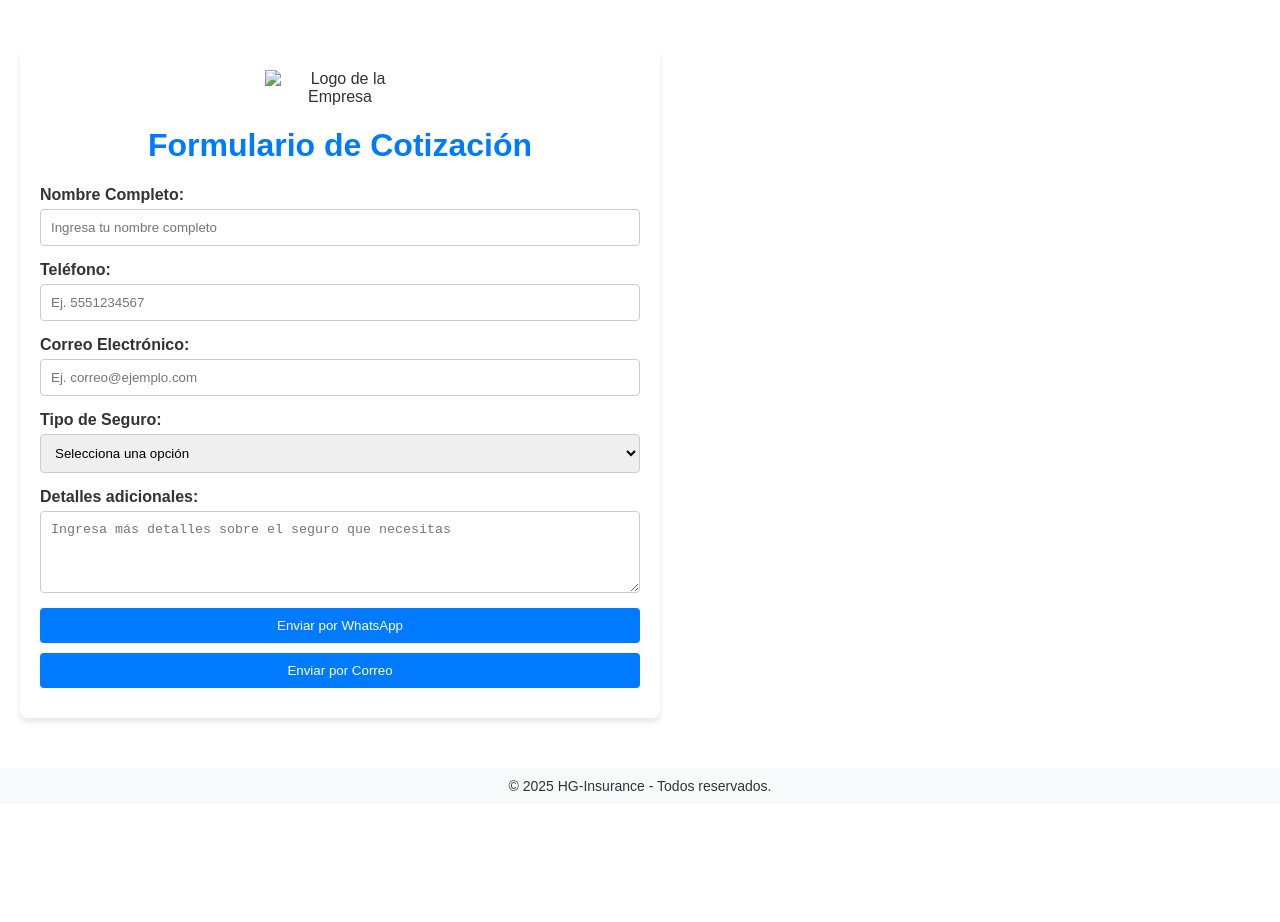
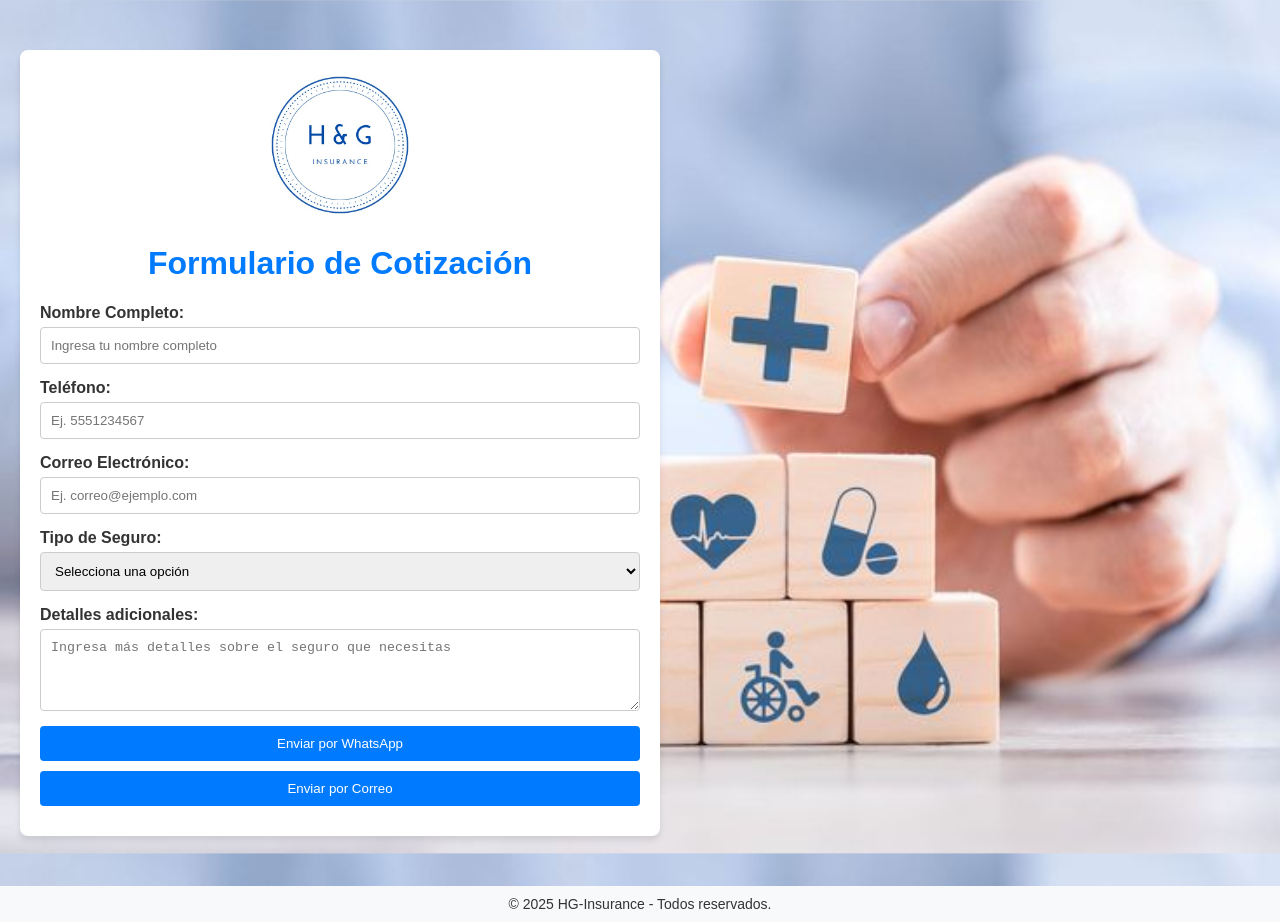
Before and after one commit to SoporteHG/formulario, a plain HTML site: page formularioHG.html in a window 1280 px wide. Before the commit the page ends 804 px from the top, so only its background shows below. Drawn offline with Linux system fonts and the light colour scheme.

Commit message:
Update formularioHG.html

```diff
--- a/formularioHG.html
+++ b/formularioHG.html
@@ -9,7 +9,7 @@
             font-family: Arial, sans-serif;
             margin: 0;
             padding: 0;
-            background-image: url("images/fondo1.jpg");
+            background-image: url("formulario/fondo1.jpg");
             background-size: cover;
             background-position: center;
             background-attachment: fixed;
@@ -69,7 +69,7 @@
 <body>
     <div class="container">
         <div class="logo">
-            <img src="images/logo.jpeg"" alt="Logo de la Empresa">
+            <img src="formulario/logo.jpeg"" alt="Logo de la Empresa">
         </div>
         <h1>Formulario de Cotización</h1>
        <form id="cotizacionForm">
```
